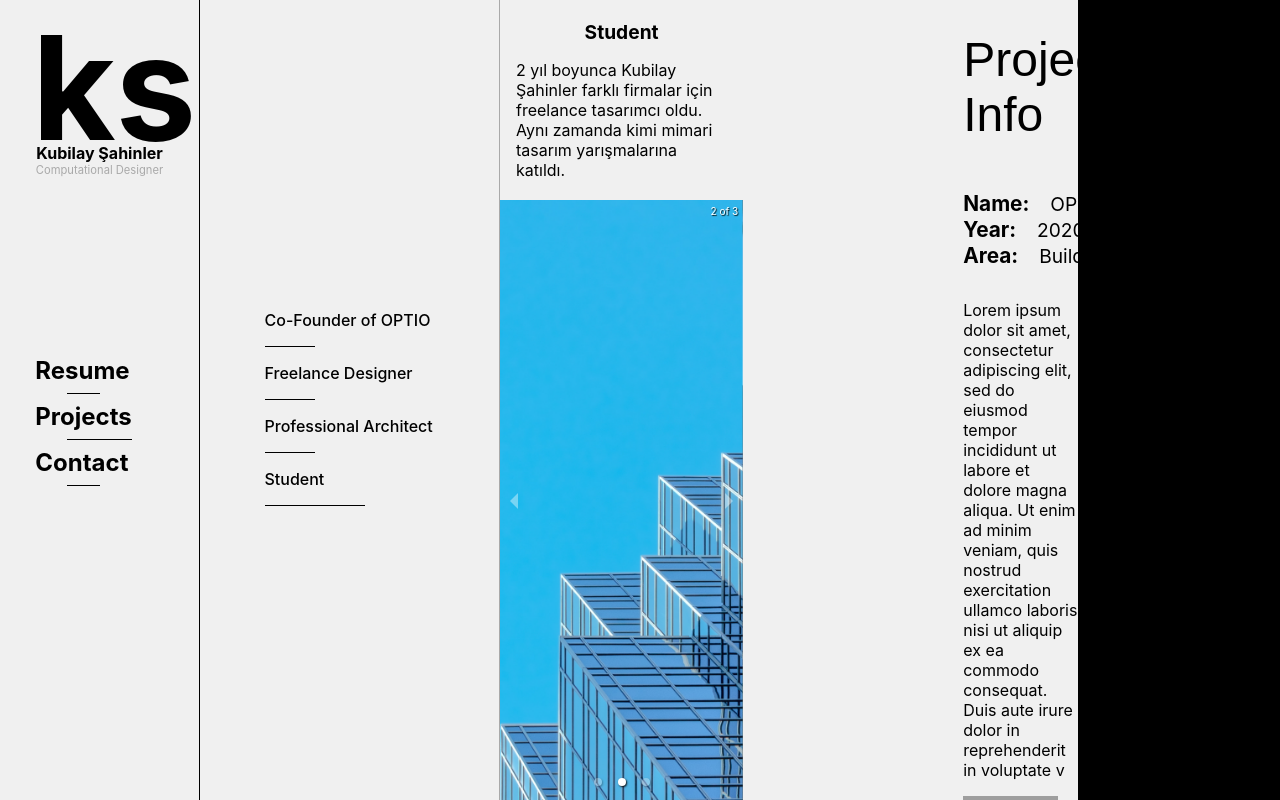
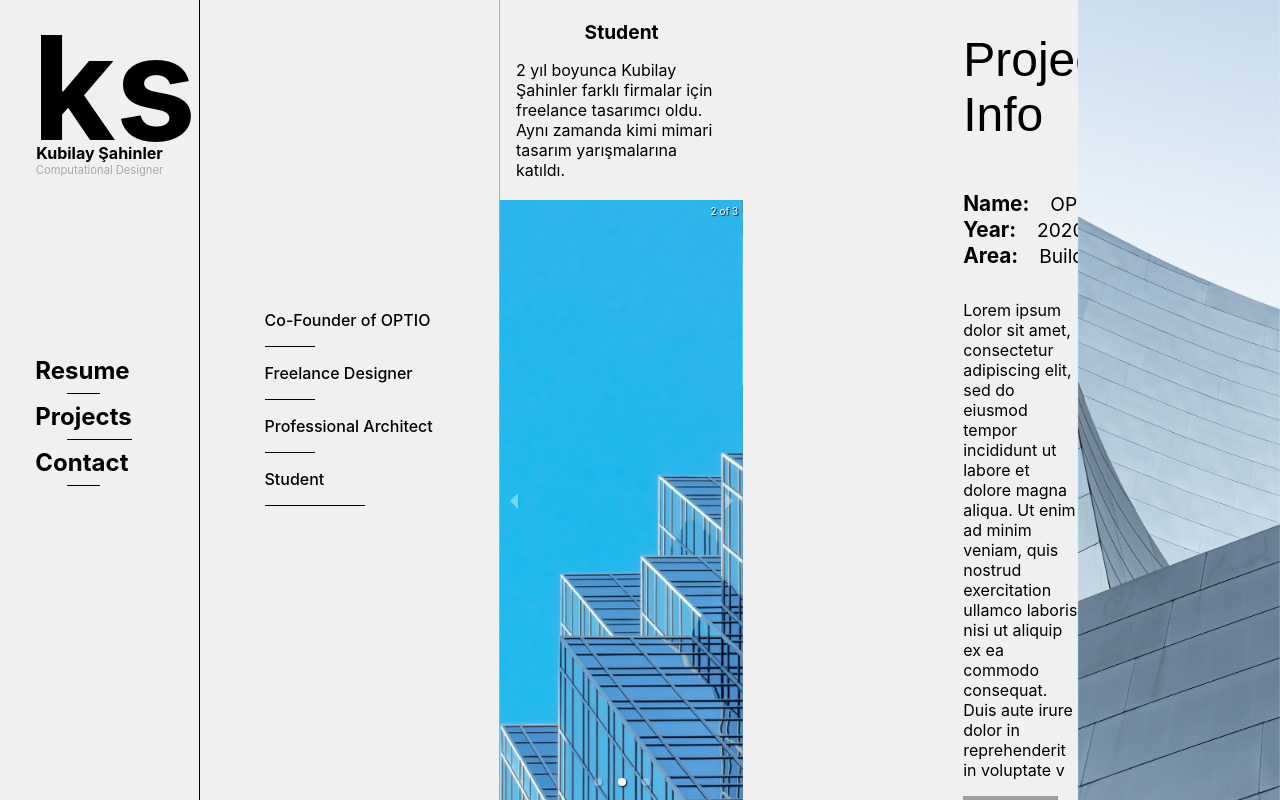
Before and after one commit to aykutsahinler/portfolio, a React (Create React App) app: page /projects/student/detail in a window 1280 px wide. Built offline with nearby package versions, Linux system fonts and the light colour scheme; grey boxes are pictures that could not be loaded.

Commit message:
add change when scrolling images

```diff
--- a/src/components/Project/DetailSlider/index.js
+++ b/src/components/Project/DetailSlider/index.js
@@ -1,8 +1,12 @@
 import "react-responsive-carousel/lib/styles/carousel.min.css";
 import "./styles.css";
 
-const DetailSlider = ({ images }) => {
-  return <div></div>;
+const DetailSlider = ({ image }) => {
+  return (
+    <div>
+      <img alt="image" loading="lazy" src={image} className="image" />
+    </div>
+  );
 };
 
 export default DetailSlider;
--- a/src/components/Project/DetailSlider/styles.css
+++ b/src/components/Project/DetailSlider/styles.css
@@ -0,0 +1,5 @@
+.image {
+  width     : 100%;
+  height    : 100vh;
+  object-fit: cover;
+}
--- a/src/components/Project/ProjectContent/index.js
+++ b/src/components/Project/ProjectContent/index.js
@@ -1,7 +1,7 @@
 import styles from "./styles.module.css";
 import { image1, image2, image3, image4, image5 } from "../../../assets";
 
-const ProjectContent = () => {
+const ProjectContent = ({ setHeight }) => {
   const projectTitleDataSource = [
     {
       key: 0,
@@ -56,15 +56,7 @@ const ProjectContent = () => {
 
   const onScroll = () => {
     const element = document.getElementById("aykut");
-    let height = element.scrollTop;
-
-    if (height <= 900) {
-      console.log("chapter 1");
-    } else if (height > 600 && height <= 1800) {
-      console.log("chapter 2");
-    } else if (height > 1800) {
-      console.log("chapter 3");
-    }
+    setHeight(element.scrollTop);
   };
 
   return (
@@ -88,12 +80,14 @@ const ProjectContent = () => {
             <p className={styles.contentText}>{chapter.chapter1.text1}</p>
             <img
               alt="imageDesc"
+              loading="lazy"
               src={chapter.chapter1.img1}
               className={styles.contentImage}
             />
             <p className={styles.contentText}>{chapter.chapter1.text2}</p>
             <img
               alt="imageDesc"
+              loading="lazy"
               src={chapter.chapter1.img2}
               className={styles.contentImage}
             />
@@ -104,12 +98,14 @@ const ProjectContent = () => {
             <p className={styles.contentText}>{chapter.chapter2.text1}</p>
             <img
               alt="imageDesc"
+              loading="lazy"
               src={chapter.chapter2.img1}
               className={styles.contentImage}
             />
             <p className={styles.contentText}>{chapter.chapter2.text2}</p>
             <img
               alt="imageDesc"
+              loading="lazy"
               src={chapter.chapter2.img2}
               className={styles.contentImage}
             />
@@ -120,6 +116,7 @@ const ProjectContent = () => {
             <p className={styles.contentText}>{chapter.chapter3.text1}</p>
             <img
               alt="imageDesc"
+              loading="lazy"
               src={chapter.chapter3.img1}
               className={styles.contentImage}
             />
--- a/src/components/Project/index.js
+++ b/src/components/Project/index.js
@@ -2,8 +2,12 @@ import DetailSlider from "./DetailSlider";
 import ProjectContent from "./ProjectContent";
 import styles from "./styles.module.css";
 import { image4, image5, image6 } from "../../assets";
+import { useEffect, useState } from "react";
 
 const Project = () => {
+  const [currImage, setCurrImage] = useState(false);
+  const [height, setHeight] = useState(0);
+
   const images = [
     {
       key: 0,
@@ -18,15 +22,26 @@ const Project = () => {
       image: image6,
     },
   ];
+
+  useEffect(() => {
+    if (height <= 800) {
+      setCurrImage(images[0].image);
+    } else if (height > 600 && height <= 1800) {
+      setCurrImage(images[1].image);
+    } else if (height > 1700) {
+      setCurrImage(images[2].image);
+    }
+  }, [height]);
+
   return (
     <div className={styles.mainContainer}>
       <div className={styles.leftSide}>
         <div className={styles.leftSideContent}>
-          <ProjectContent />
+          <ProjectContent setHeight={setHeight} />
         </div>
       </div>
       <div className={styles.rightSide}>
-        <DetailSlider images={images} />
+        <DetailSlider image={currImage} />
       </div>
     </div>
   );
```
